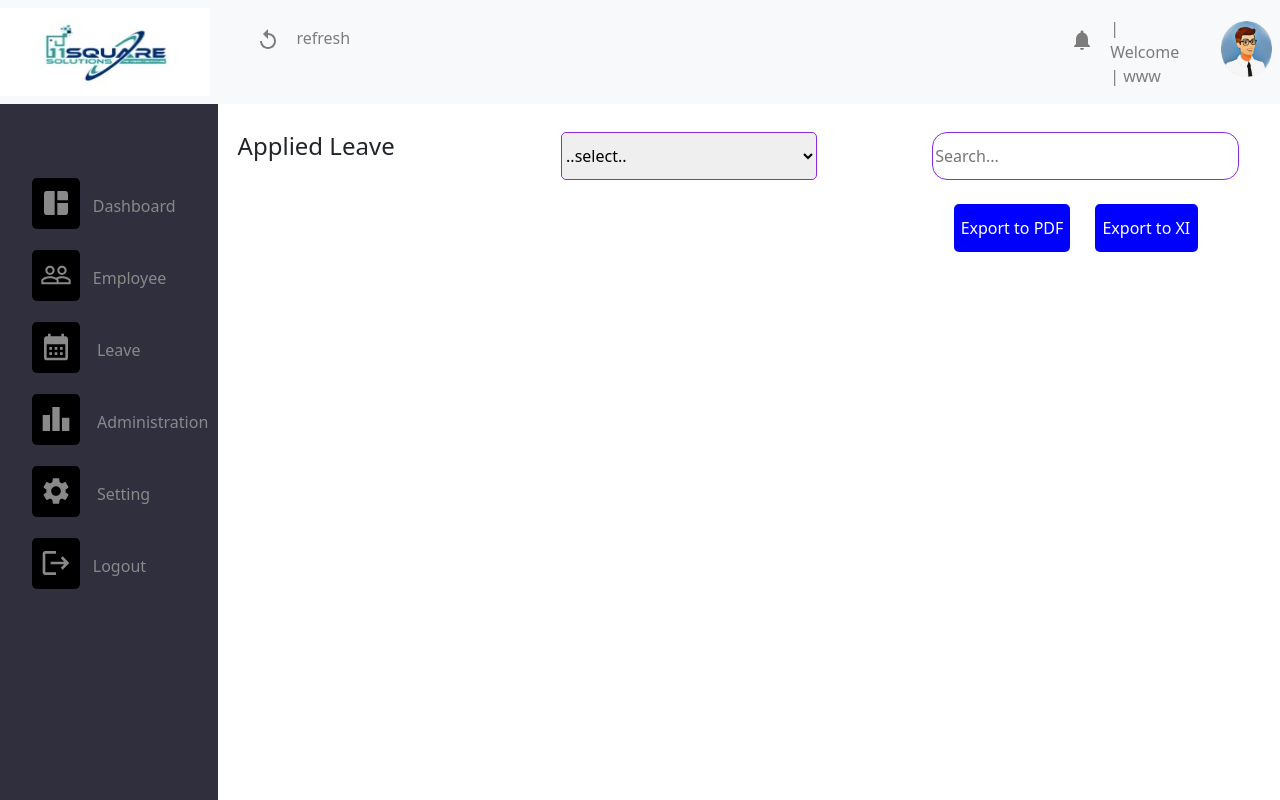
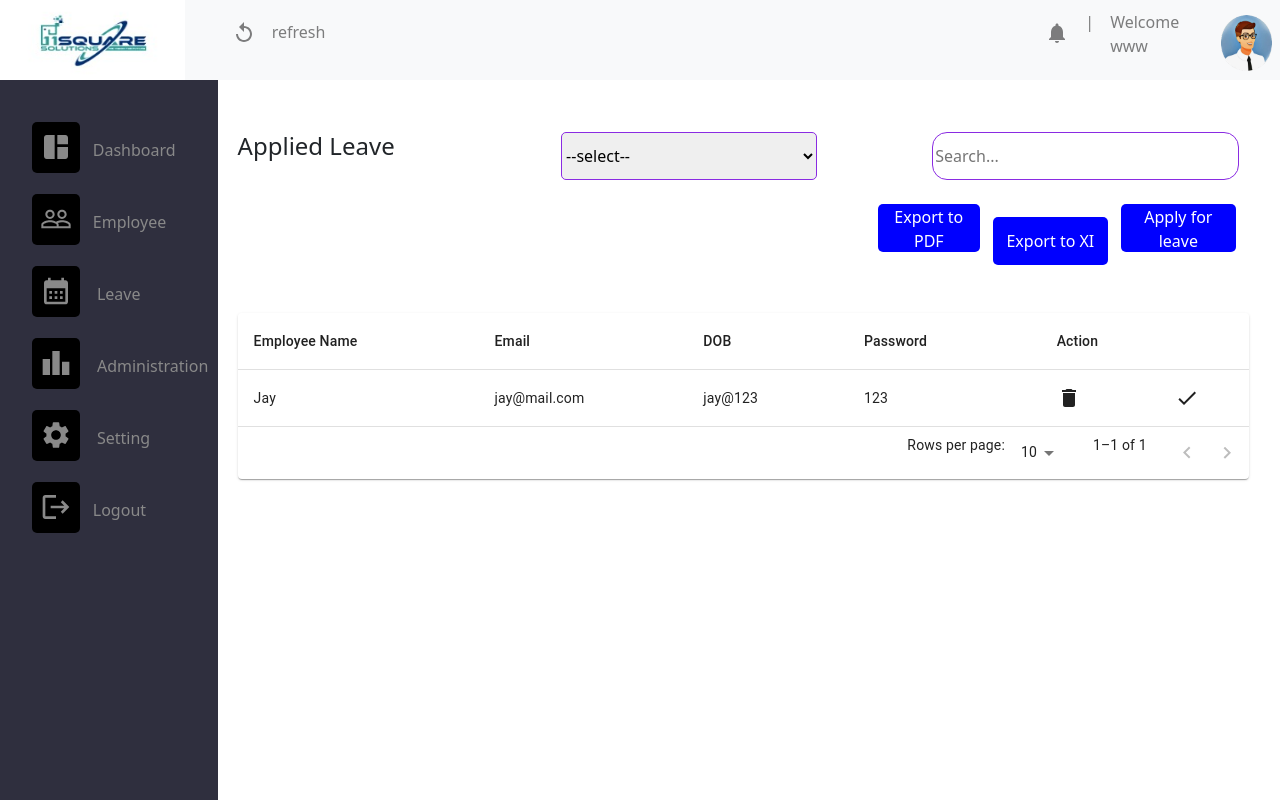
Before and after one commit to Ritishtripathi/lms-dashboard-, a React (Create React App) app in the folder lms_dash/: page /Leave in a window 1280 px wide. Built offline with nearby package versions, Linux system fonts and the light colour scheme.

Commit message:
complete

```diff
--- a/lms_dash/src/Pages/Employee.jsx
+++ b/lms_dash/src/Pages/Employee.jsx
@@ -22,6 +22,12 @@ function Employee(){
          <div className="main-container">
             <div style={{display:'flex'}}>
             <h2>Users</h2>
+            <select className="search-bar-leave">
+                    <option>Employee</option>
+                    <option>HR Admin</option>
+                    <option>Admin for Test</option>
+                    <option>Test </option>
+                </select>
             <input className="search-user-emp" type="search" placeholder="Search..."/>
             </div>
             <div>
@@ -29,7 +35,7 @@ function Employee(){
         Add Empolyee
       </Button>
 
-      <Modal show={show} onHide={handleClose}>
+      <Modal show={show} onHide={handleClose} size="lg">
         <Modal.Header closeButton>
           <Modal.Title>Add Employee</Modal.Title>
         </Modal.Header>
--- a/lms_dash/src/Pages/Header.jsx
+++ b/lms_dash/src/Pages/Header.jsx
@@ -11,14 +11,15 @@ function Header(){
   return(
   <div>
 
-  <Navbar bg="light" data-bs-theme="light" fixed="top">
+  <Navbar bg="light" data-bs-theme="light" fixed="top" style={{height:'10vh'}}>
   <img src={logo} className="header-logo"/>
       <Container>
       <Nav>
             <Nav.Link href="/Dashbord"  className="header-item"><ReplayIcon/></Nav.Link>
             <Nav.Link href="/Dashbord" className="header-item2" >refresh</Nav.Link>
             <Nav.Link href="/Dashbord" className="header-item"><NotificationsIcon/></Nav.Link>
-            <Nav.Link>| Welcome <br/>| www</Nav.Link>
+            <Nav.Link><span style={{height:'height:2vh'}}>|</span></Nav.Link>
+            <Nav.Link>Welcome <br/>www</Nav.Link>
             <Nav.Link><img src={profile} className="p-header-icon"/></Nav.Link>
           </Nav>
       </Container>
--- a/lms_dash/src/Pages/Leave.jsx
+++ b/lms_dash/src/Pages/Leave.jsx
@@ -1,7 +1,18 @@
 import React from "react"
 import Sidebar from "./Sidebar";
 import Header from "./Header";
+import Button from 'react-bootstrap/Button';
+import Modal from 'react-bootstrap/Modal';
+import { useState } from "react";
+import Col from 'react-bootstrap/Col';
+import Form from 'react-bootstrap/Form';
+import Row from 'react-bootstrap/Row';
+import Adduser from "../Pages/Adduser";
+
 function Leave(){
+  const [show, setShow] = useState(false);
+  const handleClose = () => setShow(false);
+  const handleShow = () => setShow(true);
 
     return(
 <div>
@@ -11,7 +22,7 @@ function Leave(){
                 <div style={{display:"flex"}} >
                 <h4>Applied Leave</h4>
                 <select className="search-bar-leave">
-                    <option>..select..</option>
+                    <option>--select--</option>
                     <option>Rejected</option>
                     <option>Pending</option>
                     <option>Approved</option>
@@ -19,10 +30,80 @@ function Leave(){
                 <input className="search-bar-leave1" type="search" placeholder="Search..."/>
                 </div>
                <div>
-                <button className="pdf-btn">Export to PDF</button>
-                <button className="pdf-btn1">Export to XI</button>
-               </div>
+
+                <button className="pdf-btn1">Export to PDF</button>
+                <button className="pdf-btn">Export to XI</button>
+                <button className="pdf-btn" onClick={handleShow}>
+                Apply for leave
+                </button>
+
+      <Modal show={show} onHide={handleClose} animation={false} size="lg">
+        <Modal.Header closeButton >
+          <span>Apply Leave</span>
+        </Modal.Header>
+        <Modal.Body>
+            Leave type
+                    <select className="select-apply-leave">
+                        <option>Annual_Leave</option>
+                        <option>Week_Leave</option>
+                        <option>Day_Leave</option>
+                    </select>
+
+                <input type="radio" className="apply-leave-radio"/>Single Day<input type="radio" className="apply-leave-radio"/>Multi Day<input type="radio" className="apply-leave-radio"/>Half Day<br/><br/>
+                <Row className="mb-3">
+        <Form.Group as={Col} controlId="formGridEmail">
+         From Date
+          <Form.Control type="date"/>
+        </Form.Group>
+
+        <Form.Group as={Col} controlId="formGridPassword">
+          To Date
+          <Form.Control type="date"/>
+        </Form.Group>
+      </Row><br/>
+      <Row>
+      <Form.Group>
+          Leave Duration
+          <input type="text" className="select-apply-leave"/>
+        </Form.Group>
+      </Row><br/>
+      <Row>
+      <Form.Group>
+         Remark (optional)
+          <textarea className="text-area"/>
+        </Form.Group>
+      </Row><br/>
+      <Row>
+      <Form.Group>
+      Leave Status
+      <select className="select-apply-leave">
+                        <option>Approved</option>
+                        <option>Pending</option>
+                        <option>Cancel</option>
+                    </select>
+        </Form.Group>
+      </Row><br/>
+      <Row>
+      <Form.Group>
+      Admin note
+          <textarea className="text-area"/>
+        </Form.Group>
+      </Row><br/>
+        </Modal.Body>
+        <Modal.Footer>
+          <Button variant="secondary" onClick={handleClose}>
+            Cancel
+          </Button>
+          <Button variant="primary" onClick={handleClose}>
+            Submit
+          </Button>
+        </Modal.Footer>
+      </Modal>
+
+               </div><br/><br/>
+               < Adduser/>
            </div>
+
     </div>
     )
 }
--- a/lms_dash/src/Pages/Sidebar.jsx
+++ b/lms_dash/src/Pages/Sidebar.jsx
@@ -9,8 +9,7 @@ import LogoutIcon from '@mui/icons-material/Logout';
 import Navbar from 'react-bootstrap/Navbar';
 function Sidebar(){
     return(
-
-   <Navbar className="sidebar-container">
+   <div className="sidebar-container">
       <ul className="ul-sidebar">
       <li><span className="icon-sidebar"><SpaceDashboardIcon style={{fontSize:'4vh'}}/></span><Link to="/Dashbord" className="link-sidebar">Dashboard</Link></li><br/>
       <li><span className="icon-sidebar"><PeopleOutlineIcon style={{fontSize:'4vh'}}/></span><Link to="/Employee" className="link-sidebar">Employee</Link></li><br/>
@@ -19,7 +18,7 @@ function Sidebar(){
       <li><span className="icon-sidebar"><SettingsIcon style={{fontSize:'4vh'}}/></span> Setting</li><br/>
       <li><span className="icon-sidebar"><LogoutIcon style={{fontSize:'4vh'}}/></span><Link to="/Login" className="link-sidebar">Logout</Link></li><br/>
       </ul>
-      </Navbar>
+      </div>
 
     );
 }
--- a/lms_dash/src/Style.css
+++ b/lms_dash/src/Style.css
@@ -82,8 +82,8 @@
   }
 
 .header-logo{
-    height:11vh;
-    width:315px;
+    height:10vh;
+    width:310px;
 
 
 }
@@ -120,16 +120,17 @@
 
 }
 .sidebar-container{
-    display:block;
+    padding-top:15vh;
     height:100vh;
     width:17vw;
     background:rgb(47, 47, 62);
     color:rgb(137, 137, 137);
-    padding-top:5vh;
+
 }
 .ul-sidebar{
     list-style-type:none;
     font-size:16px;
+
 }
 .ul-sidebar:hover{
     list-style-type:none;
@@ -142,7 +143,6 @@ background:black;
 font-size:4vh;
 text-align: center;
 margin-right:1vw;
-margin-top:2vh;
 padding-bottom:1vh;
 padding-left:8px;
 padding-right:8px;
@@ -261,7 +261,7 @@ border-radius:5px;
         border-radius:15px;
         border:none;
         border:1px solid blueviolet;
-        margin-left:43vw;
+        margin-left:10vw;
 
       }
       .add-employee-btn{
@@ -289,7 +289,7 @@ border-radius:5px;
         height:6vh;
         width:9vw;
         color:white;
-        margin-left:56vw;
+        margin-right:1vw;
         margin-top:3vh;
       }
       .pdf-btn1{
@@ -299,6 +299,27 @@ border-radius:5px;
         height:6vh;
         width:8vw;
         color:white;
-        margin-left:2vw;
         margin-top:3vh;
+        margin-left:50vw;
+        margin-right:1vw;
       }
+      .select-apply-leave{
+        height:6vh;
+        width:50vw;
+        border-radius:5px;
+        background-color:whitesmoke;
+        border:none;
+      }
+      .apply-leave-radio{
+        margin-left:7vw;
+        margin-top:5vh;
+        margin-right:1vw;
+
+      }
+      .text-area{
+        height:12vh;
+        width:50vw;
+        border-radius:5px;
+        border:1px solid gray;
+
+      }
```
